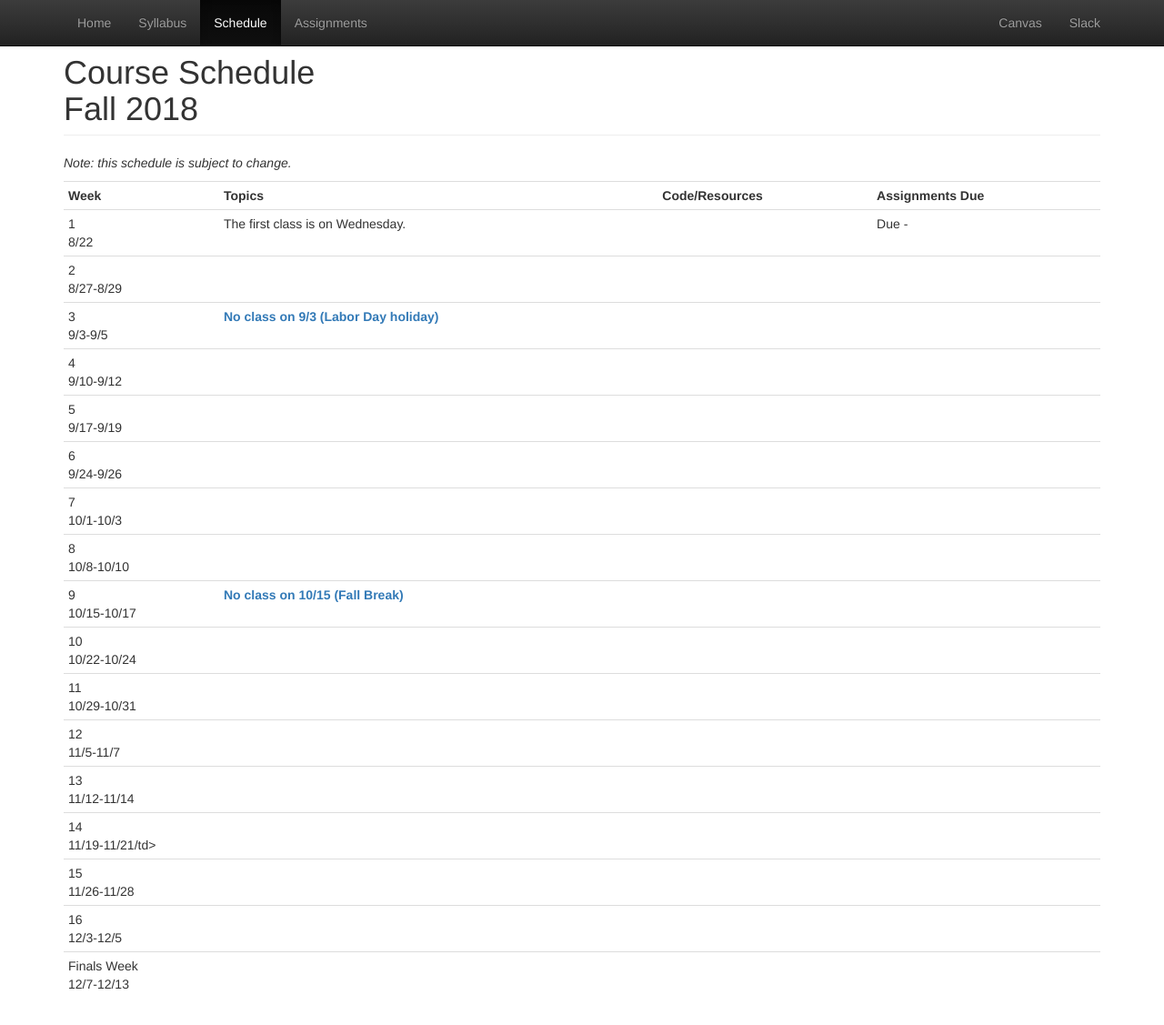
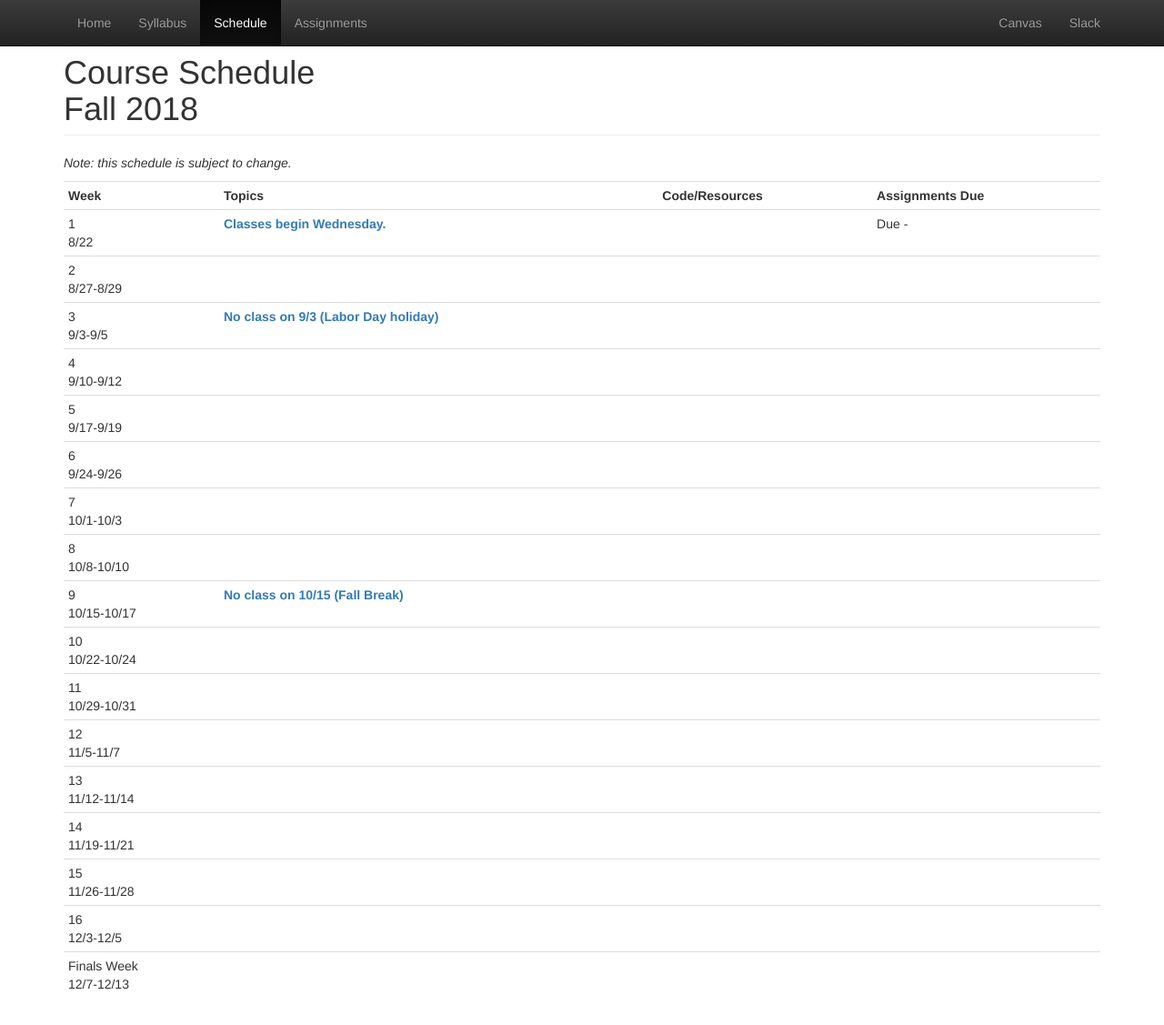
Before and after one commit to CS601-F18/cs601-f18.github.io, a Jekyll site: the page built from schedule.html, in a window 1280 px wide and 1137 px high. Shown: the top 1127 px of the window at 91% size. Built offline with Jekyll 4.4.1, drawn with Linux system fonts in a browser that asks for light colours.

Commit message:
adding schedule dates

```diff
--- a/schedule.html
+++ b/schedule.html
@@ -19,7 +19,7 @@ title: Schedule
 		<tr>
 			<td>1<br/>8/22</td>
 			<td>
-				The first class is on Wednesday.
+				<strong><span class="text-primary">Classes begin Wednesday.</strong><br/>
 			</td>
 			<td>
 			</td>
@@ -137,7 +137,7 @@ title: Schedule
 			</td>
 		</tr>
 		<tr>
-			<td>14<br/>11/19-11/21/td>
+			<td>14<br/>11/19-11/21</td>
 			<td>
 			</td>
 			<td>
```
